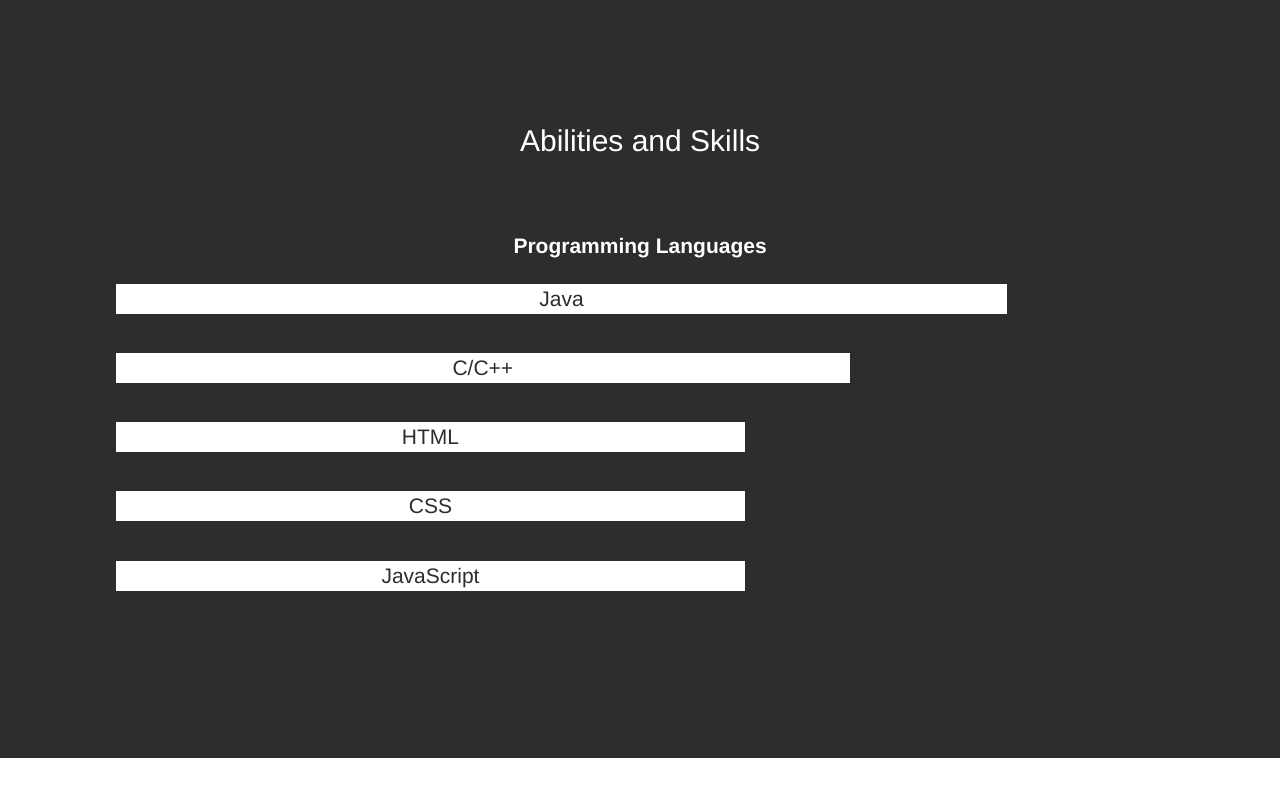
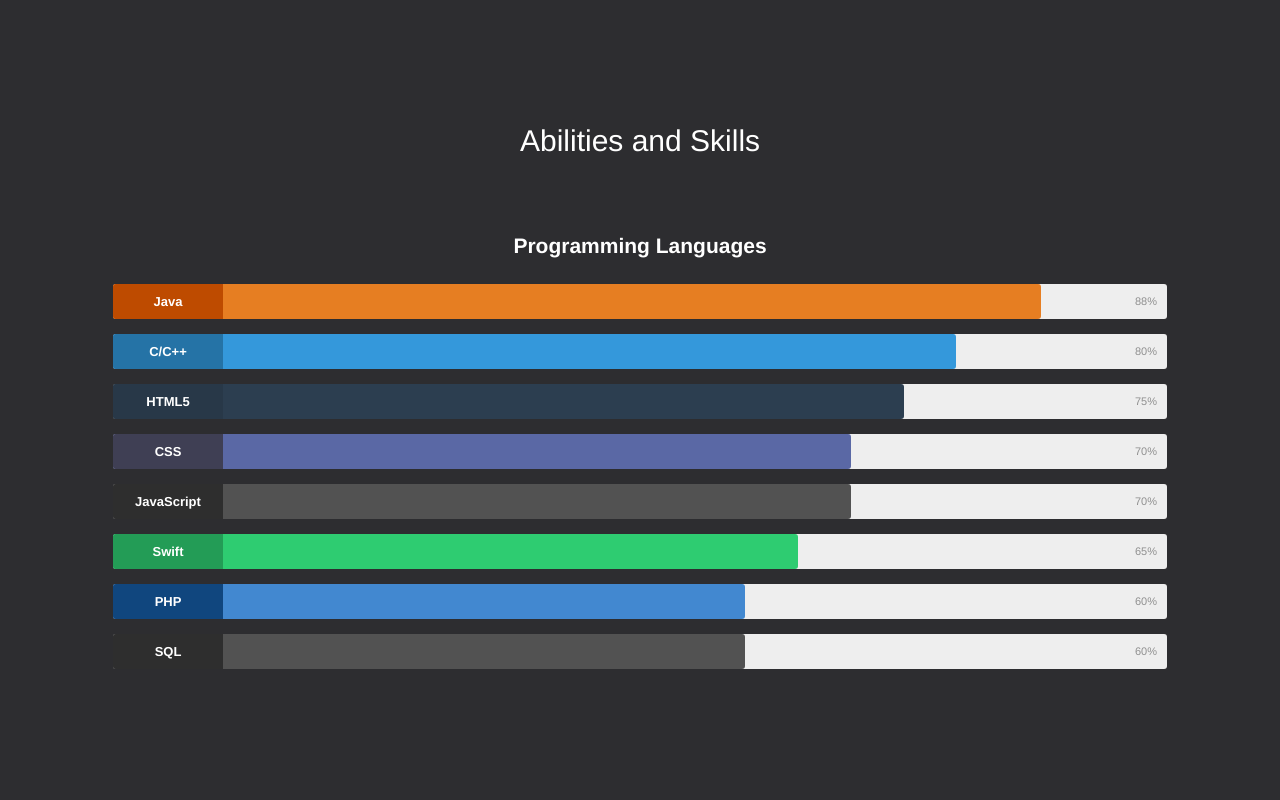
Before and after one commit to junhaox/JunhaoXie.com-Web, a React app: page / in a window 1280 px wide. Shown: the part 1560-2360 px from the top of the page. Built offline with nearby package versions, Linux system fonts and the light colour scheme.

Commit message:
Add animated skill bars

```diff
--- a/index.html
+++ b/index.html
@@ -44,7 +44,68 @@
         <div id="aboutMe" class="slideanim"></div>
 
         <!-- Ability Section -->
-        <div id="ability" class="slideanim"></div>
+        <div id="ability" class="slideanim">
+            <h2>Abilities and Skills</h2>
+            <p><strong>Programming Languages</strong></p>
+            <div id="skillRow" class="col">
+                <div class="row">
+                    <div class="skillbar clearfix " data-percent="88%">
+                        <div class="skillbar-title" style="background: #d35400;"><span>Java</span></div>
+                        <div class="skillbar-bar" style="background: #e67e22;"></div>
+                        <div class="skill-bar-percent">88%</div>
+                    </div>
+                </div>
+                <div class="row">
+                    <div class="skillbar clearfix " data-percent="80%">
+                        <div class="skillbar-title" style="background: #2980b9;"><span>C/C++</span></div>
+                        <div class="skillbar-bar" style="background: #3498db;"></div>
+                        <div class="skill-bar-percent">80%</div>
+                    </div>
+                </div>
+                <div class="row">
+                    <div class="skillbar clearfix " data-percent="75%">
+                        <div class="skillbar-title" style="background: #2c3e50;"><span>HTML5</span></div>
+                        <div class="skillbar-bar" style="background: #2c3e50;"></div>
+                        <div class="skill-bar-percent">75%</div>
+                    </div>
+                </div>
+                <div class="row">
+                    <div class="skillbar clearfix " data-percent="70%">
+                        <div class="skillbar-title" style="background: #46465e;"><span>CSS</span></div>
+                        <div class="skillbar-bar" style="background: #5a68a5;"></div>
+                        <div class="skill-bar-percent">70%</div>
+                    </div>
+                </div>
+                <div class="row">
+                    <div class="skillbar clearfix " data-percent="70%">
+                        <div class="skillbar-title" style="background: #333333;"><span>JavaScript</span></div>
+                        <div class="skillbar-bar" style="background: #525252;"></div>
+                        <div class="skill-bar-percent">70%</div>
+                    </div>
+                </div>
+                <div class="row">
+                    <div class="skillbar clearfix " data-percent="65%">
+                        <div class="skillbar-title" style="background: #27ae60;"><span>Swift</span></div>
+                        <div class="skillbar-bar" style="background: #2ecc71;"></div>
+                        <div class="skill-bar-percent">65%</div>
+                    </div>
+                </div>
+                <div class="row">
+                    <div class="skillbar clearfix " data-percent="60%">
+                        <div class="skillbar-title" style="background: #124e8c;"><span>PHP</span></div>
+                        <div class="skillbar-bar" style="background: #4288d0;"></div>
+                        <div class="skill-bar-percent">60%</div>
+                    </div>
+                </div>
+                <div class="row">
+                    <div class="skillbar clearfix " data-percent="60%">
+                        <div class="skillbar-title" style="background: #333333;"><span>SQL</span></div>
+                        <div class="skillbar-bar" style="background: #525252;"></div>
+                        <div class="skill-bar-percent">60%</div>
+                    </div>
+                </div>
+            </div>
+        </div>
 
         <!-- Portfolio Section-->
         <div id="portfolio" class="slideanim"></div>
@@ -80,7 +141,6 @@
                 </div>
             </div>
         </div>
-
         <!-- Google Map -->
         <div id="googleMap" style="height:400px;width:100%;"></div>
 
--- a/src/css/ability.css
+++ b/src/css/ability.css
@@ -1,29 +1,78 @@
-#myProgress {
-    width: 100%;
-    background-color: #2d2d30;
-    padding-left:10%;
-    padding-right:10%;
-    padding-bottom:3%;
+#skillRow {
+	padding-left:10%;
+	padding-right:10%;
+	padding-bottom:5%;
 }
-#java, #html, #c, #css, #javascript {
-    height: 30px;
-    background-color: white;
-    text-align: center;
-    line-height: 30px;
-    color: #2d2d30;
+
+.skillbar {
+	position:relative;
+	display:block;
+	margin-bottom:15px;
+	width:100%;
+	background:#eee;
+	height:35px;
+	border-radius:3px;
+	-moz-border-radius:3px;
+	-webkit-border-radius:3px;
+	-webkit-transition:0.4s linear;
+	-moz-transition:0.4s linear;
+	-ms-transition:0.4s linear;
+	-o-transition:0.4s linear;
+	transition:0.4s linear;
+	-webkit-transition-property:width, background-color;
+	-moz-transition-property:width, background-color;
+	-ms-transition-property:width, background-color;
+	-o-transition-property:width, background-color;
+	transition-property:width, background-color;
 }
-#java {
-    width:85%;
+
+.skillbar-title {
+    position:absolute;
+    top:0;
+    left:0;
+    width:110px;
+    font-weight:bold;
+    font-size:13px;
+    color:#ffffff;
+    background:#6adcfa;
+    -webkit-border-top-left-radius:3px;
+    -webkit-border-bottom-left-radius:4px;
+    -moz-border-radius-topleft:3px;
+    -moz-border-radius-bottomleft:3px;
+    border-top-left-radius:3px;
+    border-bottom-left-radius:3px;
 }
-#c {
-    width:70%;
+
+.skillbar-title span {
+	display:block;
+	background:rgba(0, 0, 0, 0.1);
+	padding:0 20px;
+	height:35px;
+	line-height:35px;
+	-webkit-border-top-left-radius:3px;
+	-webkit-border-bottom-left-radius:3px;
+	-moz-border-radius-topleft:3px;
+	-moz-border-radius-bottomleft:3px;
+	border-top-left-radius:3px;
+	border-bottom-left-radius:3px;
 }
-#html {
-    width:60%;
+
+.skillbar-bar {
+	height:35px;
+	width:0px;
+	background:#6adcfa;
+	border-radius:3px;
+	-moz-border-radius:3px;
+	-webkit-border-radius:3px;
 }
-#css {
-    width:60%;
+
+.skill-bar-percent {
+	position:absolute;
+	right:10px;
+	top:0;
+	font-size:11px;
+	height:35px;
+	line-height:35px;
+	color:#ffffff;
+	color:rgba(0, 0, 0, 0.4);
 }
-#javascript {
-    width:60%;
-}
--- a/src/css/section.css
+++ b/src/css/section.css
@@ -24,13 +24,6 @@
     text-align:center;
     font-size:150%;
 }
-#ability img {
-    border: 10px solid transparent;
-    border-radius: 50%;
-}
-#ability img:hover {
-    border-color: #f1f1f1;
-}
 #ability h2 {
     padding-bottom:5%;
 }
@@ -42,13 +35,14 @@
     padding-top:8%;
     padding-bottom:8%;
     text-align:center;
+    color:black;
 }
 #portfolio h2 {
     padding-bottom:6%;
 }
 #portfolio p {
     padding-top:2%;
-    font-size:110%;
+    font-size:100%;
 }
 #portfolio img {
     width:150px;
--- a/src/js/app.js
+++ b/src/js/app.js
@@ -81,6 +81,13 @@ class Ability extends React.Component {
                             <div id="javascript">JavaScript</div>
                         </div>
                     </Row>
+                    <Row>
+                        <div class="SkillBar">
+                            <div id="Skill-HTML"> <span class="Skill-Area">HTML</span> <span class="PercentText fadeIn fadeIn-3s fadeIn-Delay-3sfadeIn fadeIn-3s fadeIn-Delay-3s">100%</span> </div>
+                        </div>
+                    </Row>
+                    <Row>
+                    </Row>
                 </Col>
             </div>
         )
@@ -155,5 +162,5 @@ class Portfolio extends React.Component {
 
 ReactDOM.render(<Cover />, document.getElementById("cover"));
 ReactDOM.render(<AboutMe />, document.getElementById("aboutMe"));
-ReactDOM.render(<Ability />, document.getElementById("ability"));
+//ReactDOM.render(<Ability />, document.getElementById("ability"));
 ReactDOM.render(<Portfolio />, document.getElementById("portfolio"));
--- a/src/js/scroll.js
+++ b/src/js/scroll.js
@@ -17,6 +17,12 @@ $(document).ready(function() {
             });
         }
     });
+
+    jQuery('.skillbar').each(function(){
+		jQuery(this).find('.skillbar-bar').animate({
+			width:jQuery(this).attr('data-percent')
+		},6000);
+	});
 })
 
 $(window).scroll(function() {
```
